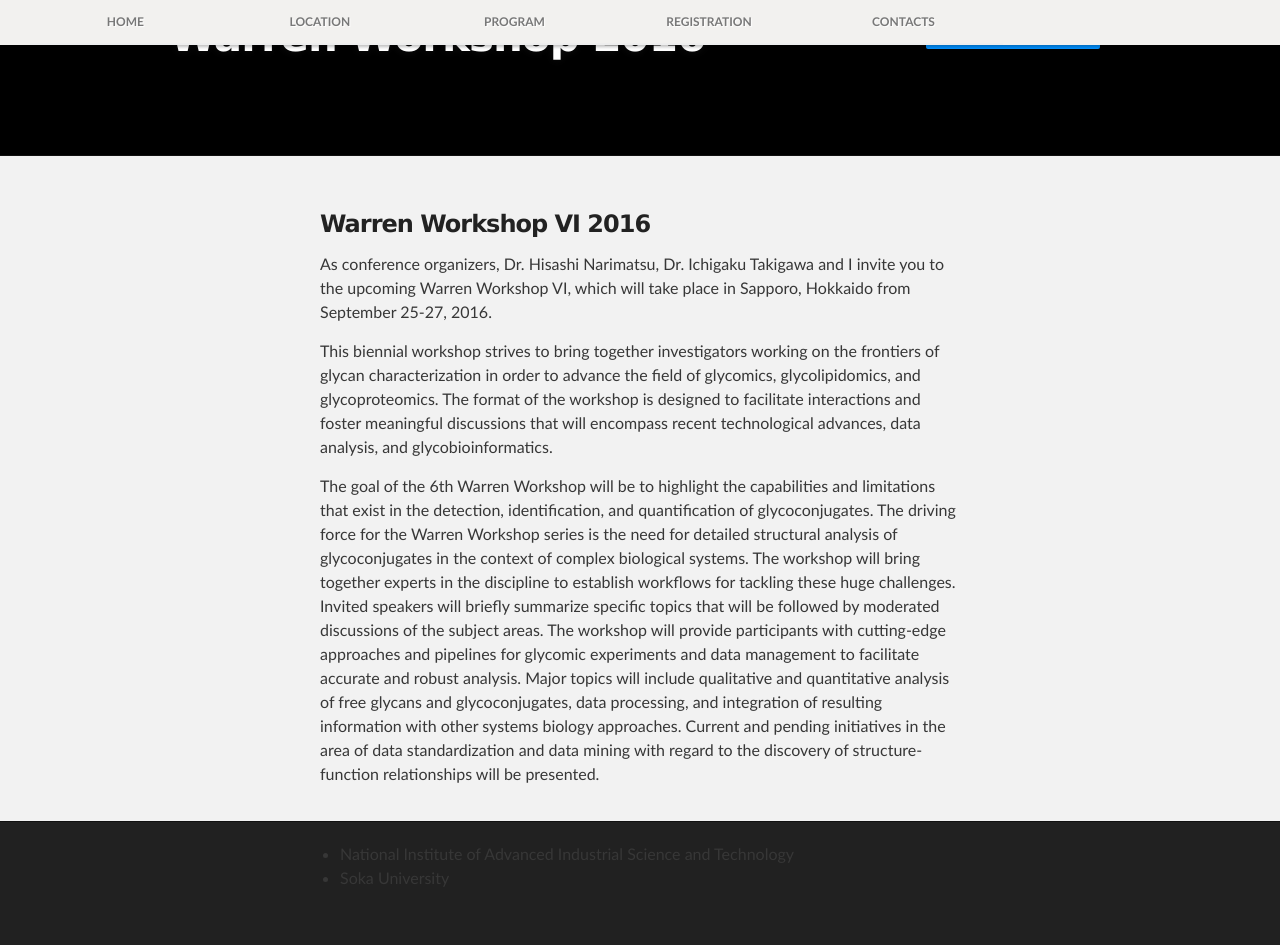
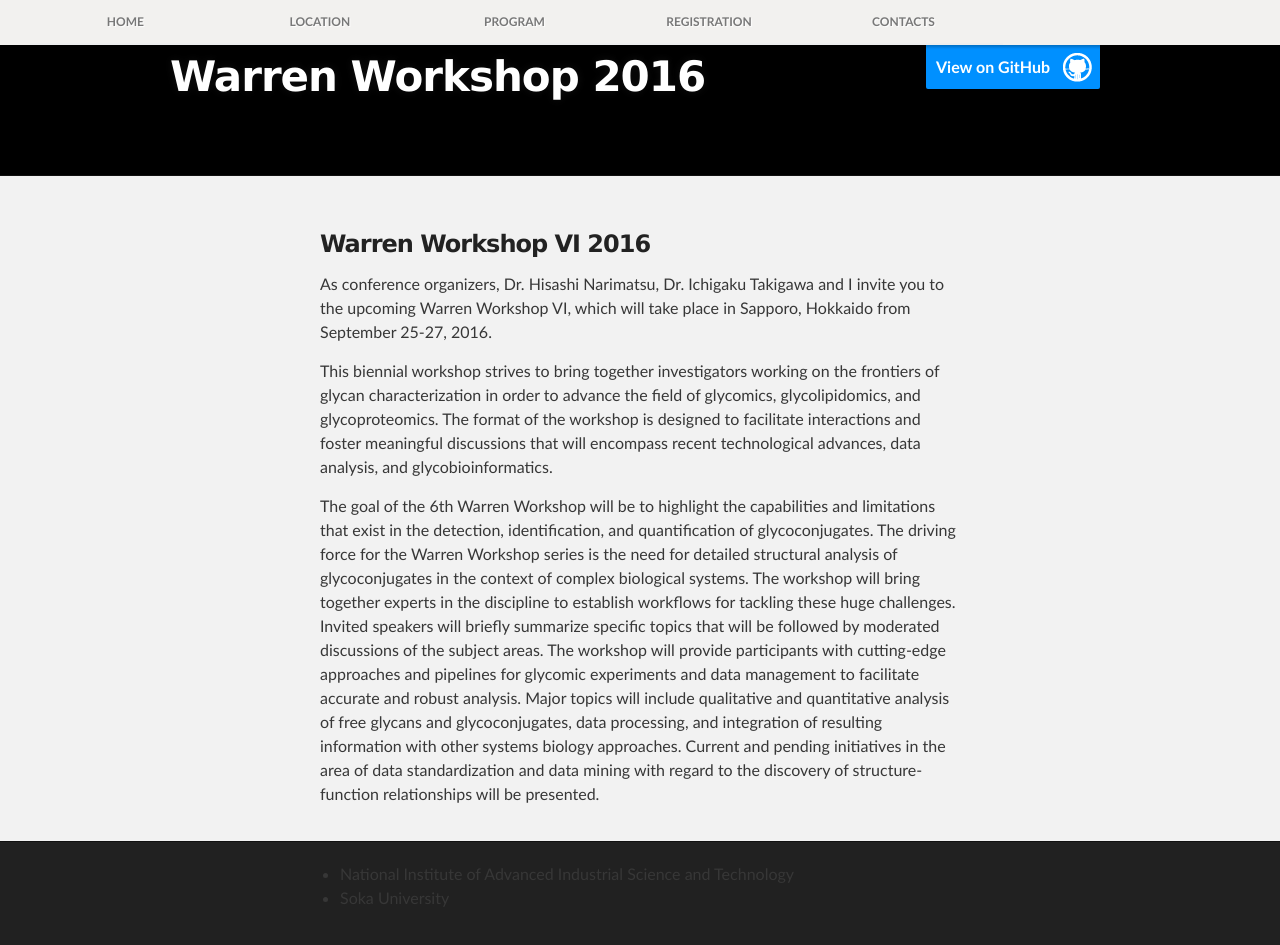
Before and after one commit to yamazakiM/WarrenWorkshop2016, a Jekyll site: the page built from index.md, in a window 1280 px wide and 945 px high. Built offline with Jekyll 4.4.1, drawn with Linux system fonts in a browser that asks for light colours; Markdown is read by kramdown in place of the engine named in the settings.

Commit message:
Update stylesheet.css

```diff
--- a/stylesheets/stylesheet.css
+++ b/stylesheets/stylesheet.css
@@ -468,10 +468,11 @@ html {
 .topMainVis {
     position: relative;
     margin: 5px 0 0;
-    height: 150px;
+    height: 130px;
     background-color:#000;
     overflow: hidden;
     clear: both;
+    margin-top:45px;
 }
 
 .topMainVis_inner {
@@ -480,6 +481,7 @@ html {
     height: 100%;
     margin: 0 auto;
     background-size: 223px auto;
+    vertical-align:center;
     z-index: 200;
 }
 
```
